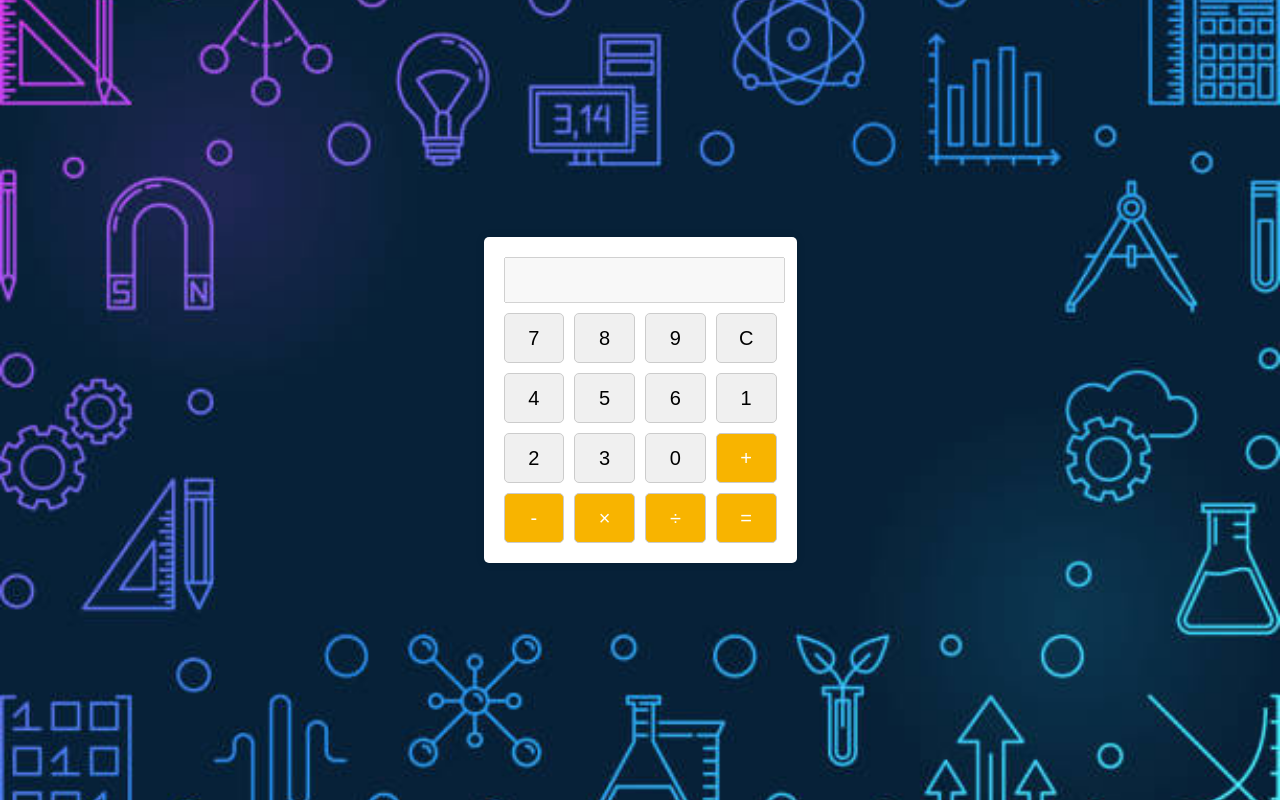
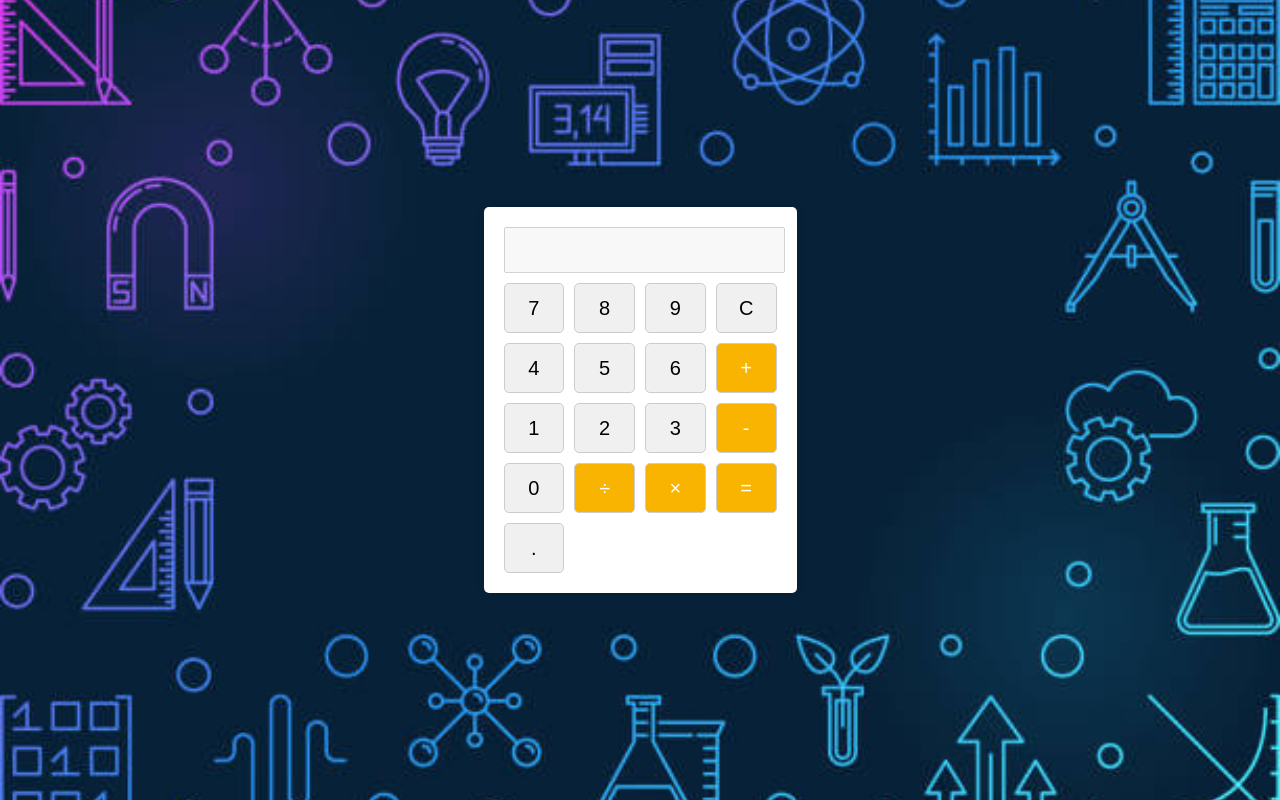
Before and after one commit to ajithagarlapti/Calculator, a plain HTML site: page index.html in a window 1280 px wide. Drawn offline with Linux system fonts and the light colour scheme.

Commit message:
Add files via upload

```diff
--- a/index.html
+++ b/index.html
@@ -17,15 +17,16 @@
     <button onclick="appendNumber('4')">4</button>
     <button onclick="appendNumber('5')">5</button>
     <button onclick="appendNumber('6')">6</button>
+    <button onclick="appendOperator('+')" class="operator">+</button>
     <button onclick="appendNumber('1')">1</button>
     <button onclick="appendNumber('2')">2</button>
     <button onclick="appendNumber('3')">3</button>
+    <button onclick="appendOperator('-')" class="operator">-</button>
     <button onclick="appendNumber('0')">0</button>
-    <button onclick="appendOperator('+')" class="operator">+</button>
-    <button onclick="appendOperator('-')" class="operator">-</button>
+    <button onclick="appendOperator('/')" class="operator">÷</button>
     <button onclick="appendOperator('*')" class="operator">×</button>
-    <button onclick="appendOperator('/')" class="operator">÷</button>
     <button onclick="calculate()" class="operator">=</button>
+    <button onclick="appendNumber('.')">.</div></button>
   </div>
 </div>
 <script src="index.js"></script>
```
